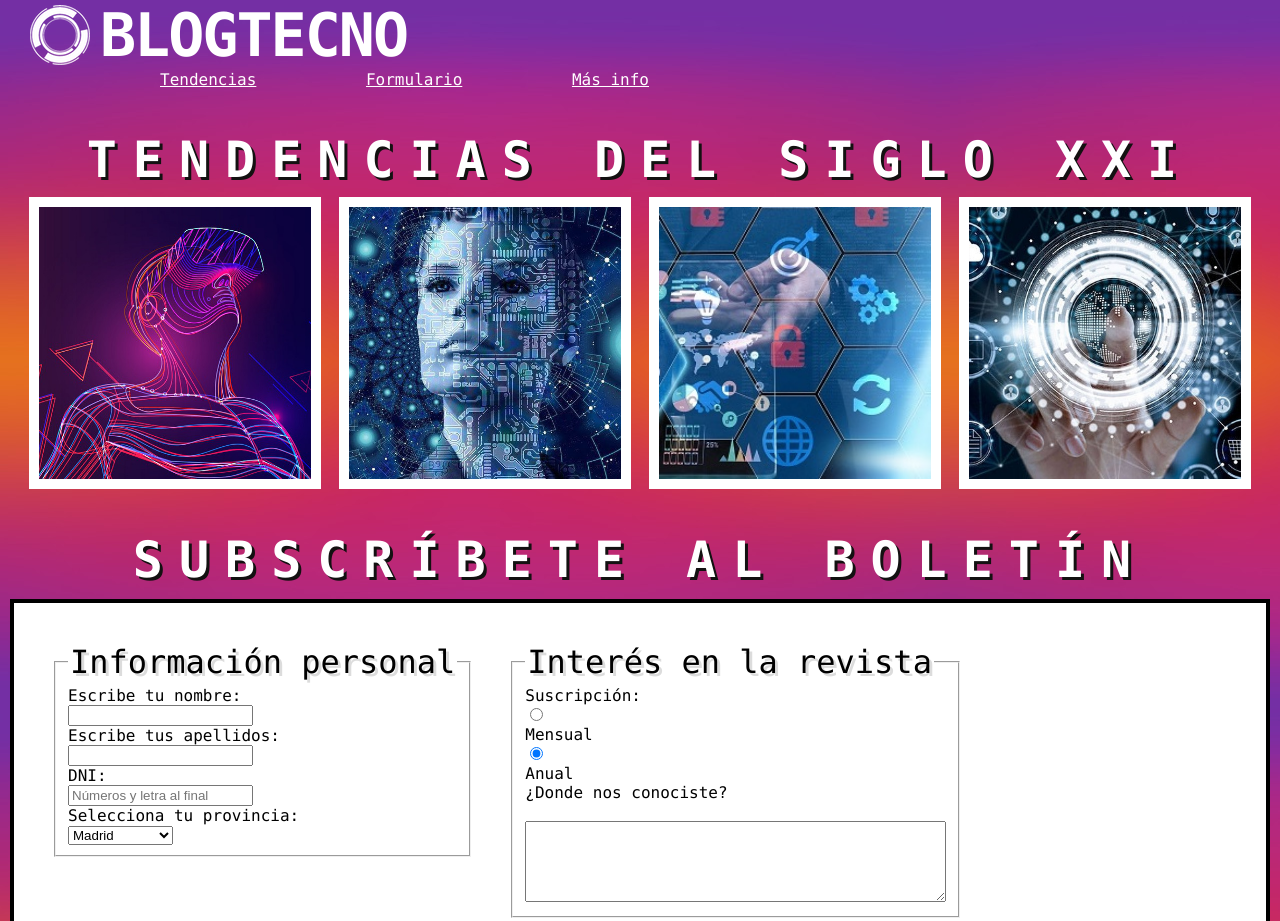
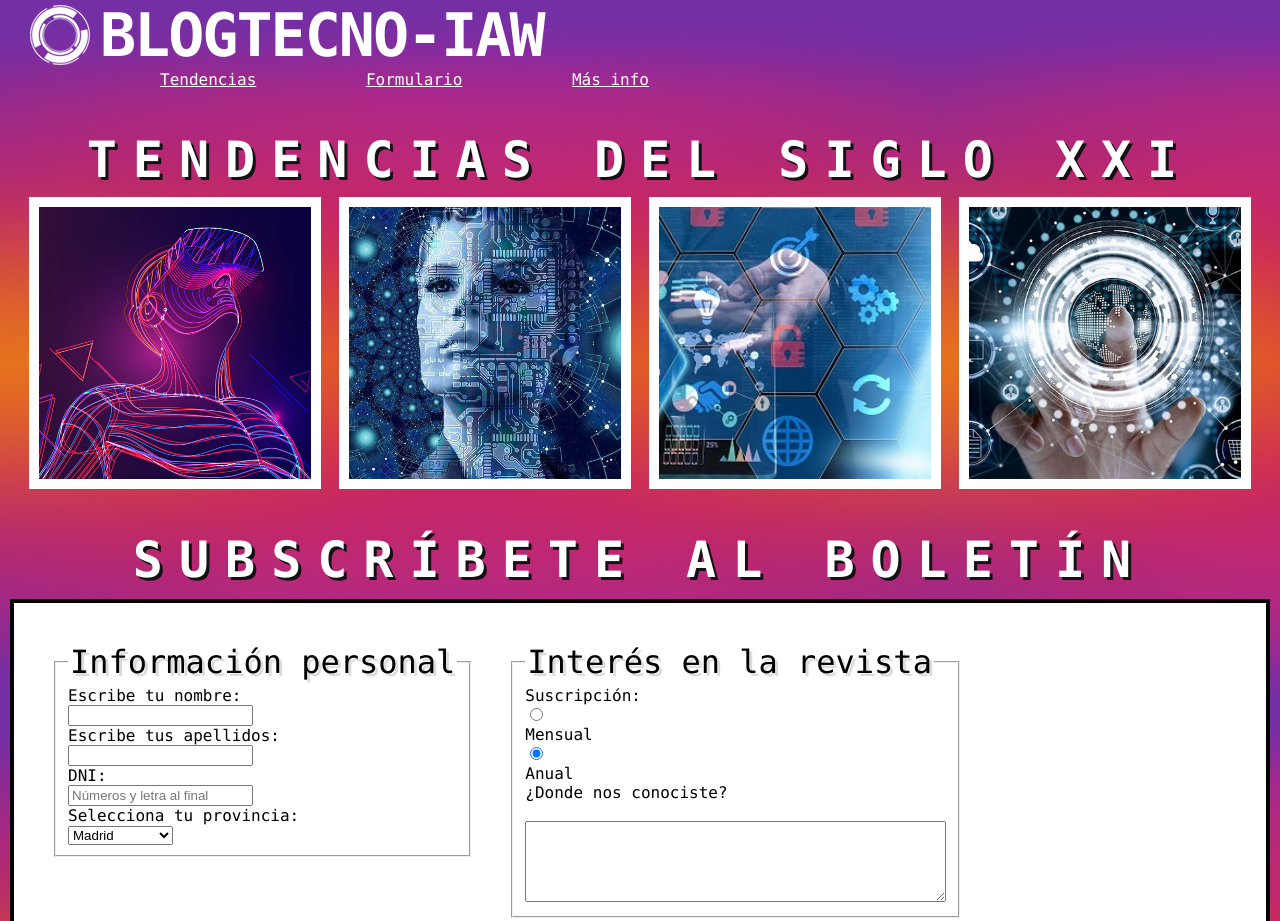
Before and after one commit to icg84/iaw-blogtecno, a plain HTML site: page index.html in a window 1280 px wide. Shown: the top 921 px of the page. Drawn offline with Linux system fonts and the light colour scheme.

Commit message:
cambio titulo h1

```diff
--- a/index.html
+++ b/index.html
@@ -8,7 +8,7 @@
  </head>
  <body>
   <header id="inicio">
-  	<h1>BLOGTECNO</h1>
+  	<h1>BLOGTECNO-IAW</h1>
   	<nav>
   	<ul>
       <li><a href="#tendencias">Tendencias</a></li>
```
